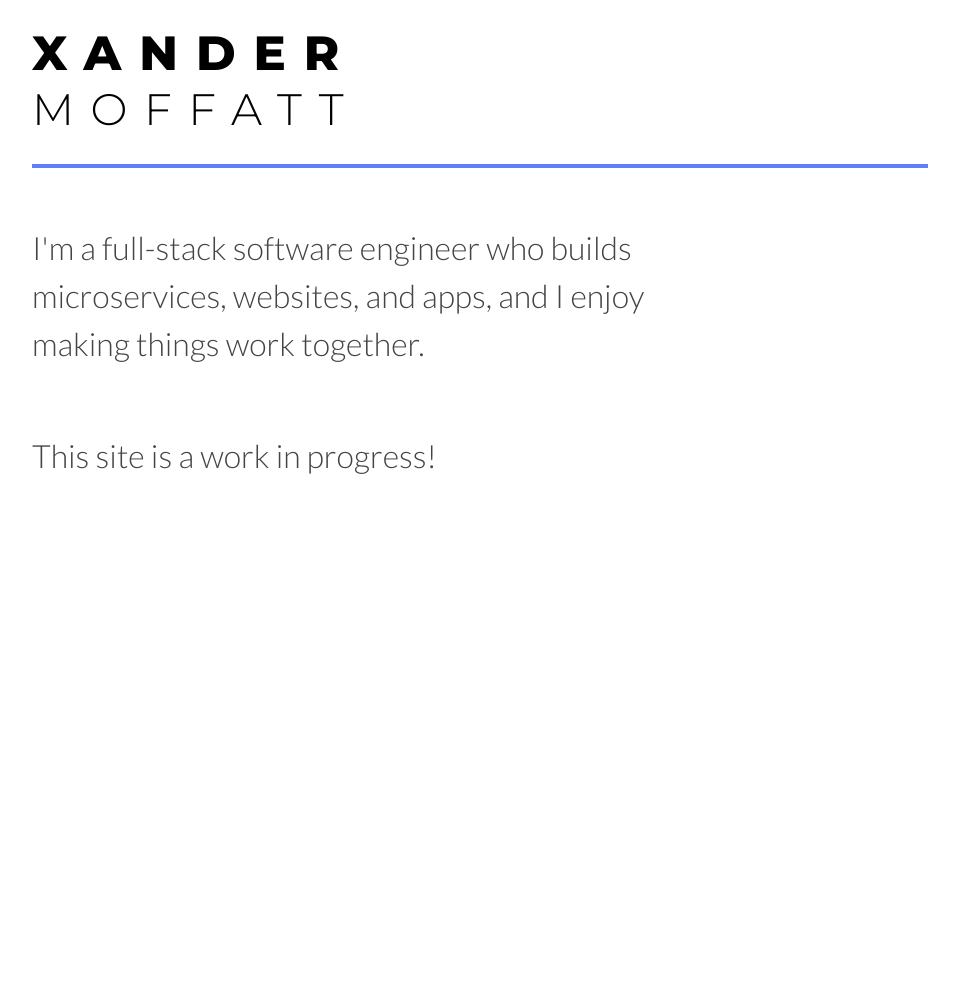
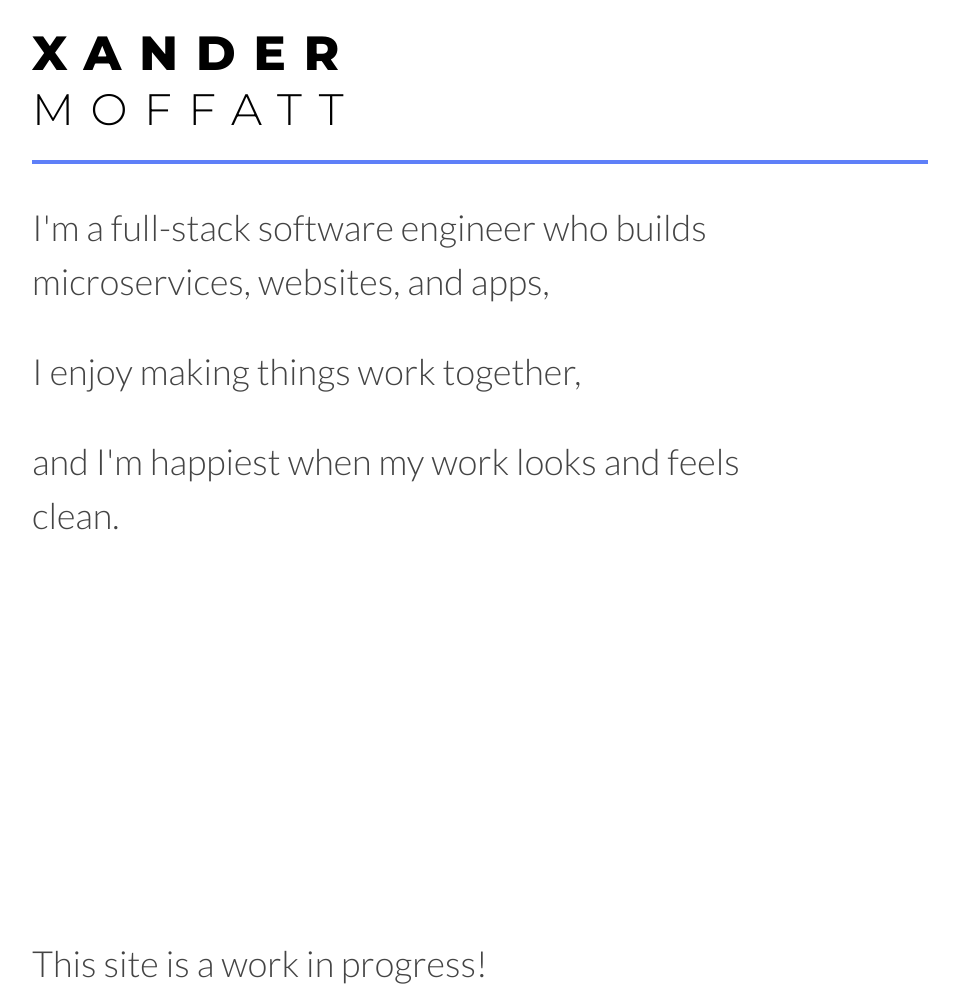
Before and after one commit to xandroxygen/xandroxygen.github.io, a Jekyll site: the page built from index.html, in a window 1280 px wide. Shown: the whole page, without its empty margins (160-1119 px from the left). Built offline with Jekyll 4.4.1, drawn with Linux system fonts in a browser that asks for light colours; before the commit the page ends 900 px from its top, so only the background shows below that.

Commit message:
make header whole page, including tag

```diff
--- a/_includes/header.html
+++ b/_includes/header.html
@@ -4,4 +4,7 @@
     <h2>MOFFATT</h2>
   </div>
   <div class="header--divider"></div>
+  <p class="header--tag">I'm a full-stack software engineer who builds microservices, websites, and apps,</p>
+  <p class="header--tag">I enjoy making things work together,</p>
+  <p class="header--tag">and I'm happiest when my work looks and feels clean.</p>
 </header>
--- a/_includes/intro.html
+++ b/_includes/intro.html
@@ -1,2 +1 @@
-<p class="headline-text">I'm a full-stack software engineer who builds microservices, websites, and apps, and I enjoy making things work together.</p>
-<p class="headline-text">This site is a work in progress!</p>
+<p class="header--tag">This site is a work in progress!</p>
--- a/main.css
+++ b/main.css
@@ -16,27 +16,29 @@ body {
 }
 
 .header {
-  font-family: "Montserrat", sans-serif;
   background-color: #fff;
-  height: 9em;
-  padding: 1.5em 0;
+  height: 100vh;
   display: flex;
   flex-direction: column;
   align-self: stretch;
-  line-height: initial;
 }
 
 .header--divider {
   background-color: #5e7ff8;
   height: 0.25em;
-  margin-top: auto;
+}
+
+.header--title {
+  font-family: "Montserrat", sans-serif;
+  line-height: initial;
+  padding: 1.5em 0;
+  color: #000;
 }
 
 .header--title h1,
 .header--title h2 {
   letter-spacing: 0.375em;
   margin: 0;
-  color: #000;
 }
 
 .header--title h1 {
@@ -49,8 +51,10 @@ body {
   font-size: 2.75em;
 }
 
-.headline-text {
-  width: 70%;
-  font-size: 2em;
+.header--tag {
+  width: 80%;
+  font-size: 2.25em;
   font-weight: 300;
+  margin: 0;
+  padding-top: 1em;
 }
```
